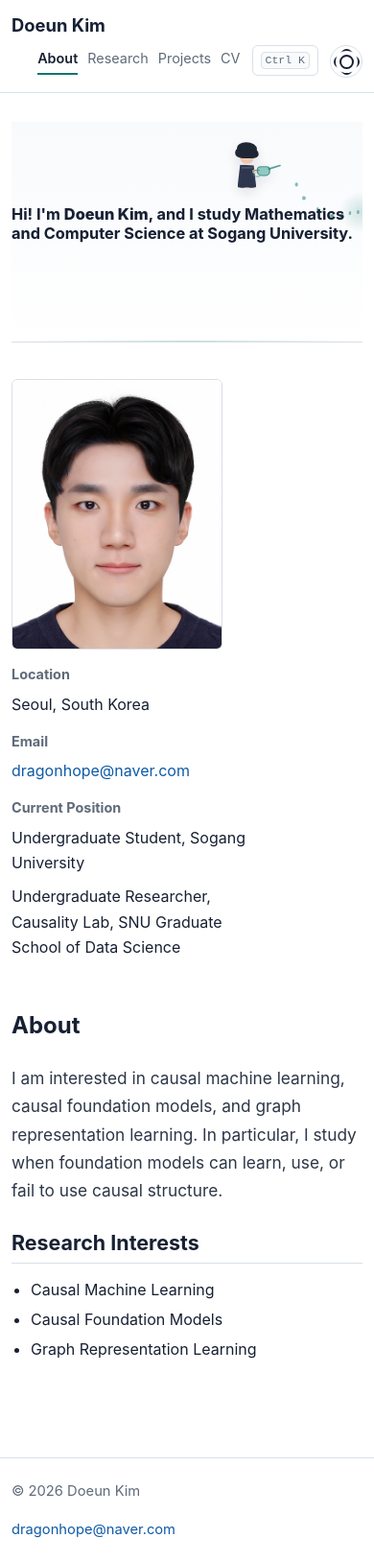
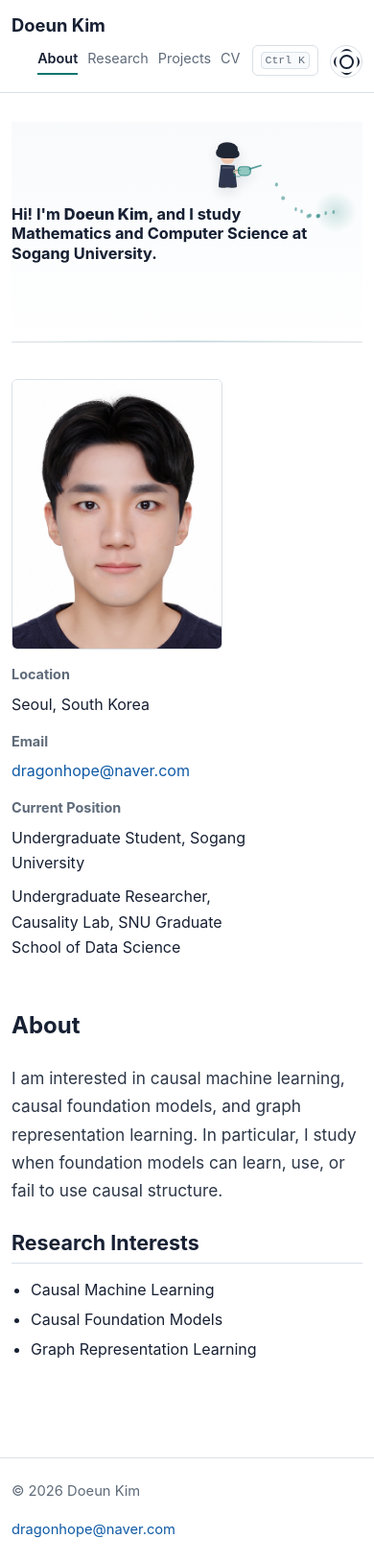
Before and after one commit to doeun7kim/doeun7kim.github.io, a Jekyll site: the page built from index.md, in a window 390 px wide. Shown: the whole page at 96% size. Built offline with Jekyll 4.4.1, drawn with Linux system fonts in a browser that asks for light colours.

Commit message:
Constrain mobile hero heading

```diff
--- a/assets/css/hero-intro.css
+++ b/assets/css/hero-intro.css
@@ -356,8 +356,10 @@
   }
 
   .hero-intro-title {
-    max-width: 100%;
+    width: min(100%, 360px);
+    max-width: calc(100vw - 24px);
     font-size: 1.08rem;
+    overflow-wrap: anywhere;
     white-space: normal;
   }
 }
@@ -373,6 +375,7 @@
   }
 
   .hero-intro-title {
+    width: min(100%, 340px);
     font-size: 1.02rem;
   }
 }
```
